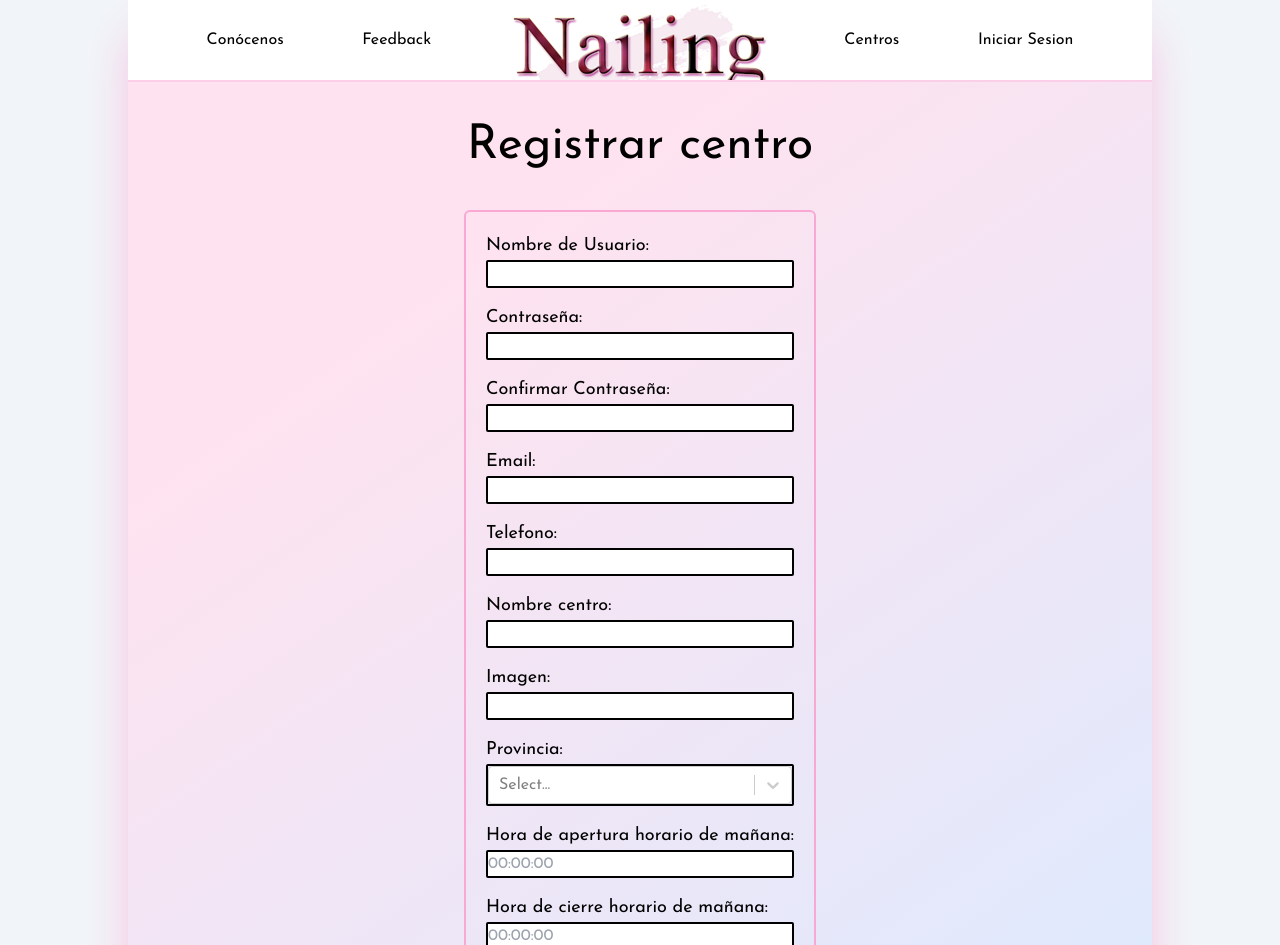
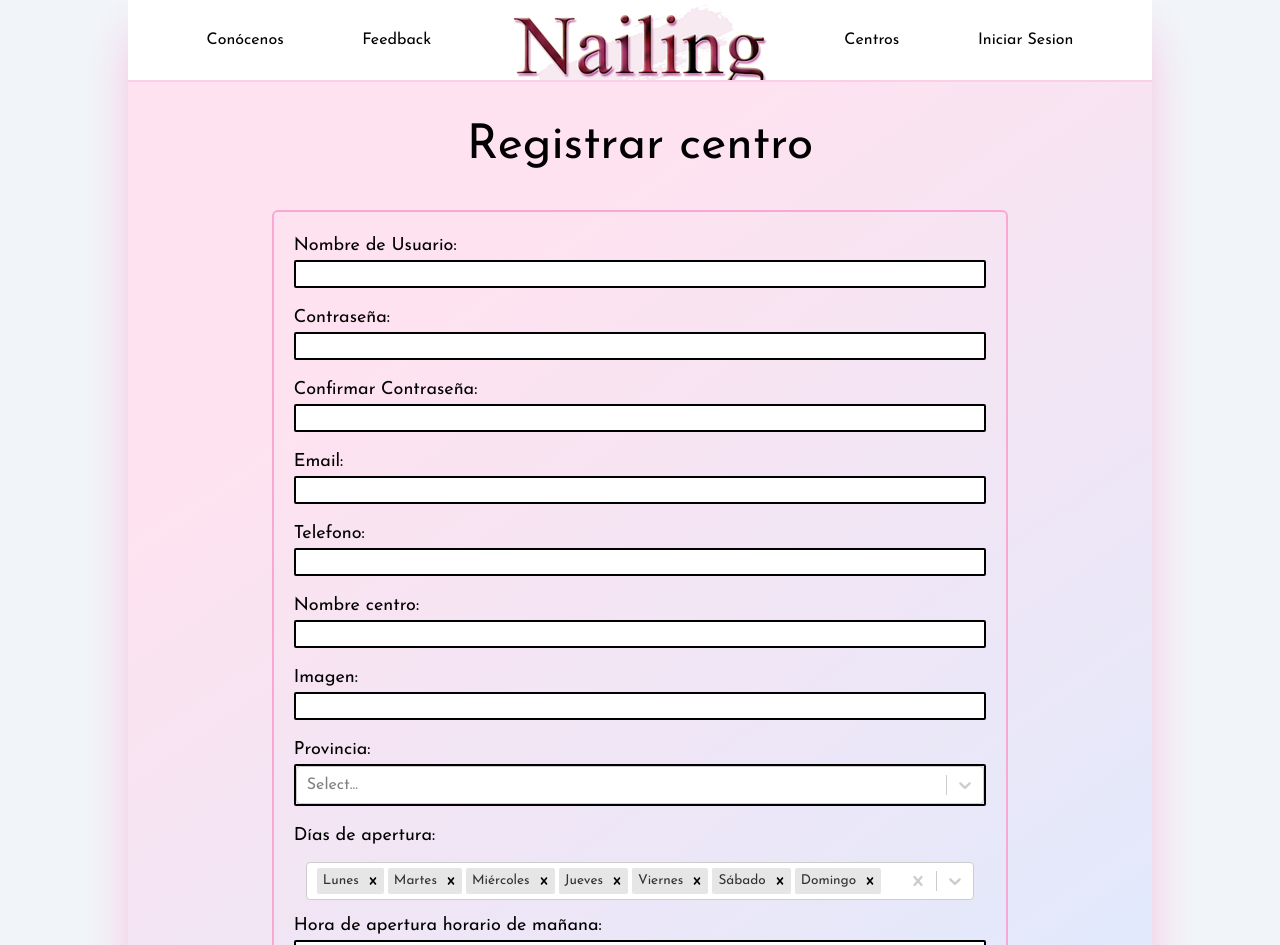
Before and after one commit to lausalbra/nailing, a React (Create React App) app in the folder src/web-app/: page /centroadd in a window 1280 px wide. Shown: the top 945 px of the page. Built offline with nearby package versions, Linux system fonts and the light colour scheme.

Commit message:
Feat: Añadido selector días de apertura
- Se añade el selector de días de apertura
- Falta realizar la llamada a backend

```diff
--- a/src/web-app/src/components/RegistroCentroForm/index.js
+++ b/src/web-app/src/components/RegistroCentroForm/index.js
@@ -55,7 +55,7 @@ export function RegistroCentroForm() {
                     if (response.status === 500) {
                         changeState("El usuario ya existe. Pruebe con uno nuevo")
                     } else {
-                      const urlCentre = "https://nailingtest.herokuapp.com/centros/add/"+response.id;
+                        const urlCentre = "https://nailingtest.herokuapp.com/centros/add/" + response.id;
                         const bodyCentre = {
                             "nombre": nombre.current.value,
                             "imagen": imagen.current.value,
@@ -67,7 +67,7 @@ export function RegistroCentroForm() {
                             "suscripcion": "BASIC"
                         }
 
-                      if(horasConfirmadas && provinciaConfirmada){
+                        if (horasConfirmadas && provinciaConfirmada) {
                             postData(urlCentre, bodyCentre, {
                                 "Content-Type": "application/json",
                                 "Authorization": "Basic " + btoa(sessionStorage.getItem("userName") + ":" + sessionStorage.getItem("userPassword"))
@@ -83,6 +83,18 @@ export function RegistroCentroForm() {
         }
     }
 
+    const optionsDias = [
+        { value: "lunes", label: "Lunes" },
+        { value: "martes", label: "Martes" },
+        { value: "miercoles", label: "Miércoles" },
+        { value: "jueves", label: "Jueves" },
+        { value: "viernes", label: "Viernes" },
+        { value: "sabado", label: "Sábado" },
+        { value: "domingo", label: "Domingo" },
+    ]
+
+    const [stateDiasApertura, changeStateDiasApertura] = useState(optionsDias)
+
     function confirmPassword(password1, password2) {
         const result = password1 === password2
 
@@ -97,7 +109,7 @@ export function RegistroCentroForm() {
 
     function confirmProvincia(provincia2, provincias) {
         var array = provincias.filter(x => x.label === provincia2)
-      const result = array.length!==0
+        const result = array.length !== 0
         if (!result) {
             changeStateProvincia("Provincia no válida")
         } else {
@@ -118,6 +130,10 @@ export function RegistroCentroForm() {
 
     }
 
+    const handleChangeDiasApertura = (value) => {
+        changeStateDiasApertura(value)
+        console.log(value)
+    }
     return (
         <>
             <form className='grid border-2 border-pink-300 p-5 rounded-md' onSubmit={handleSubmit} >
@@ -134,20 +150,27 @@ export function RegistroCentroForm() {
                 <p className="text-sm text-red-600" >{state}</p>
 
                 <label className='text-lg' htmlFor="nombre"> Nombre centro:</label>
-                <input className="border-black border-2  rounded-sm mb-4" name="nombre" type="text" ref={nombre}  required/>
+                <input className="border-black border-2  rounded-sm mb-4" name="nombre" type="text" ref={nombre} required />
                 <label className='text-lg' htmlFor="imagen">   Imagen:</label>
-                <input className="border-black border-2 mb-4 rounded-sm" name="imagen" type="text" ref={imagen} required/>
+                <input className="border-black border-2 mb-4 rounded-sm" name="imagen" type="text" ref={imagen} required />
                 <label className='text-lg' htmlFor="provincia">   Provincia:</label>
-                <Select className="border-black border-2 mb-4 rounded-sm" name="provincia" options={json_provincias} ref={provincia} required/>
+                <Select className="border-black border-2 mb-4 rounded-sm" name="provincia" options={json_provincias} ref={provincia} required />
                 <p className="text-sm text-red-600" >{stateProvincia}</p>
+                <label className='text-lg' htmlFor="name">Días de apertura:</label>
+                <Select className="p-3"
+                    isMulti
+                    value={stateDiasApertura}
+                    options={optionsDias}
+                    onChange={handleChangeDiasApertura}
+                />
                 <label className='text-lg' htmlFor="aperturaam">   Hora de apertura horario de mañana:</label>
-                <input className="border-black border-2 mb-4 rounded-sm" name="aperturaam" type="text" ref={aperturaam} placeholder="00:00:00"/>
+                <input className="border-black border-2 mb-4 rounded-sm" name="aperturaam" type="text" ref={aperturaam} placeholder="00:00:00" />
                 <label className='text-lg' htmlFor="cierream">  Hora de cierre horario de mañana:</label>
-                <input className="border-black border-2 mb-4 rounded-sm" name="cierream" type="text" ref={cierream} placeholder="00:00:00"/>
+                <input className="border-black border-2 mb-4 rounded-sm" name="cierream" type="text" ref={cierream} placeholder="00:00:00" />
                 <label className='text-lg' htmlFor="aperturapm">   Hora de apertura horario de tarde:</label>
-                <input className="border-black border-2 mb-4 rounded-sm" name="aperturapm" type="text" ref={aperturapm} placeholder="00:00:00"/>
+                <input className="border-black border-2 mb-4 rounded-sm" name="aperturapm" type="text" ref={aperturapm} placeholder="00:00:00" />
                 <label className='text-lg' htmlFor="cierrepm">  Hora de cierre horario de tarde:</label>
-                <input className="border-black border-2 mb-4 rounded-sm" name="cierrepm" type="text" ref={cierrepm} placeholder="00:00:00"/>
+                <input className="border-black border-2 mb-4 rounded-sm" name="cierrepm" type="text" ref={cierrepm} placeholder="00:00:00" />
                 <p className="text-sm text-red-600" >{stateHoras}</p>
                 <input className="border-black border-2 mb-4 cursor-pointer hover:bg-pink-200 hover:border-pink-200 duration-300 rounded-3xl" type="submit" value="Enviar" />
             </form>
```
Lines whose indentation alone changed are shown as unchanged.
